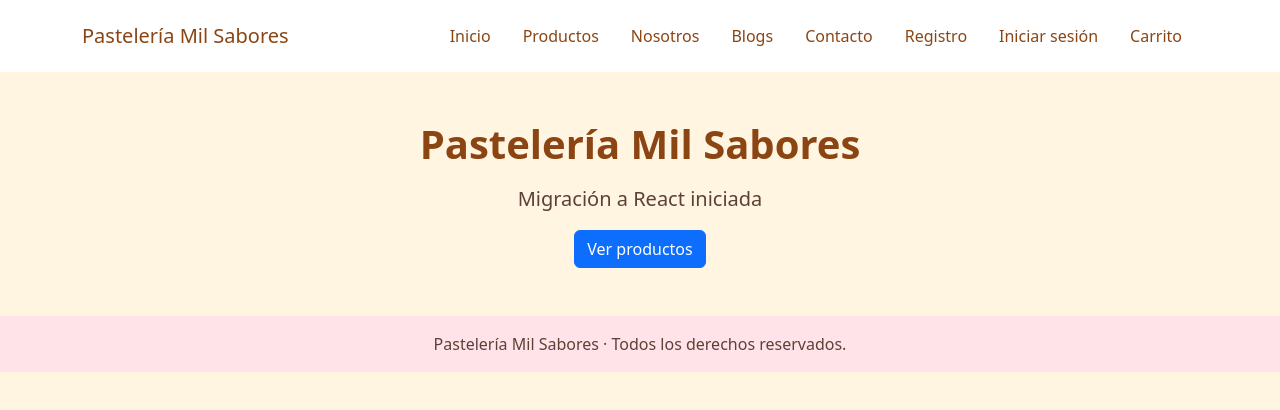
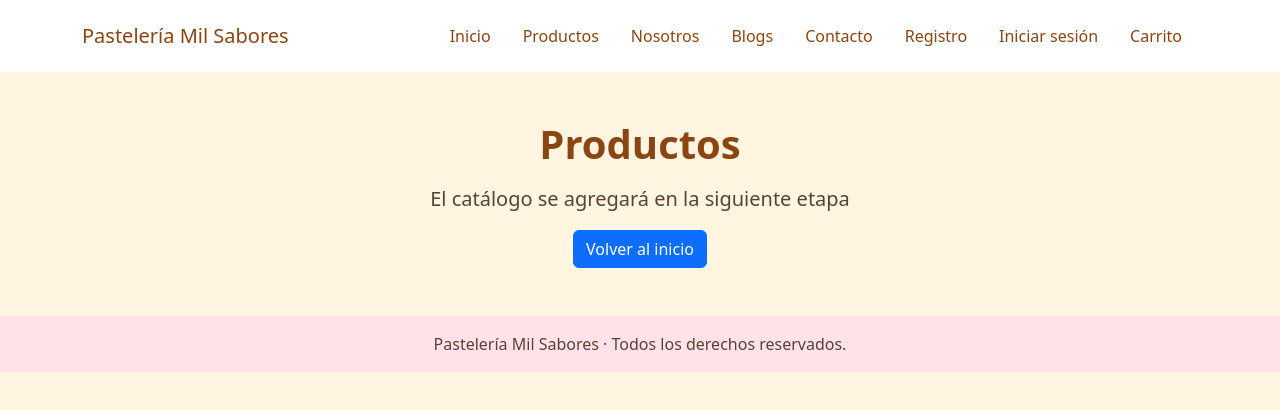
Before and after one commit to pabloacuna-06/Pasteleria-Mil-Sabores, a React (Vite) app: page /productos in a window 1280 px wide. Shown: the top 410 px of the page. Built offline with nearby package versions, Linux system fonts and the light colour scheme.

Commit message:
Configura navegacion inicial con React Router

```diff
--- a/src/App.jsx
+++ b/src/App.jsx
@@ -1,14 +1,18 @@
+import { Routes, Route } from 'react-router-dom';
 import Navbar from './components/Navbar.jsx';
 import Footer from './components/Footer.jsx';
+import Inicio from './pages/Inicio.jsx';
+import Productos from './pages/Productos.jsx';
 
 export default function App() {
   return (
     <>
       <Navbar />
-      <main className="container py-5 text-center">
-        <h1 className="mb-3">Pastelería Mil Sabores</h1>
-        <p className="lead">Migración a React iniciada</p>
-        <button type="button" className="btn btn-primary">Ver productos</button>
+      <main className="container py-5">
+        <Routes>
+          <Route path="/" element={<Inicio />} />
+          <Route path="/productos" element={<Productos />} />
+        </Routes>
       </main>
       <Footer />
     </>
--- a/src/components/Navbar.jsx
+++ b/src/components/Navbar.jsx
@@ -1,11 +1,13 @@
+import { Link } from 'react-router-dom';
+
 export default function Navbar() {
   return (
     <nav className="navbar bg-white py-3" aria-label="Navegación principal">
       <div className="container d-flex flex-wrap gap-3">
         <a className="navbar-brand" href="/">Pastelería Mil Sabores</a>
         <ul className="nav flex-wrap">
-          <li className="nav-item"><a className="nav-link" href="/">Inicio</a></li>
-          <li className="nav-item"><a className="nav-link" href="/pages/productos.html">Productos</a></li>
+          <li className="nav-item"><Link className="nav-link" to="/">Inicio</Link></li>
+          <li className="nav-item"><Link className="nav-link" to="/productos">Productos</Link></li>
           <li className="nav-item"><a className="nav-link" href="/pages/nosotros.html">Nosotros</a></li>
           <li className="nav-item"><a className="nav-link" href="/pages/blogs.html">Blogs</a></li>
           <li className="nav-item"><a className="nav-link" href="/pages/contacto.html">Contacto</a></li>
--- a/src/main.jsx
+++ b/src/main.jsx
@@ -1,11 +1,14 @@
 import React from 'react';
 import ReactDOM from 'react-dom/client';
+import { BrowserRouter } from 'react-router-dom';
 import 'bootstrap/dist/css/bootstrap.min.css';
 import './styles.css';
 import App from './App.jsx';
 
 ReactDOM.createRoot(document.getElementById('root')).render(
   <React.StrictMode>
-    <App />
+    <BrowserRouter>
+      <App />
+    </BrowserRouter>
   </React.StrictMode>,
 );
--- /dev/null
+++ b/src/pages/Inicio.jsx
@@ -0,0 +1,11 @@
+import { Link } from 'react-router-dom';
+
+export default function Inicio() {
+  return (
+    <section className="text-center">
+      <h1 className="mb-3">Pastelería Mil Sabores</h1>
+      <p className="lead">Bienvenido a nuestra tienda</p>
+      <Link className="btn btn-primary" to="/productos">Ver productos</Link>
+    </section>
+  );
+}
--- /dev/null
+++ b/src/pages/Productos.jsx
@@ -0,0 +1,11 @@
+import { Link } from 'react-router-dom';
+
+export default function Productos() {
+  return (
+    <section className="text-center">
+      <h1 className="mb-3">Productos</h1>
+      <p className="lead">El catálogo se agregará en la siguiente etapa</p>
+      <Link className="btn btn-primary" to="/">Volver al inicio</Link>
+    </section>
+  );
+}
```
